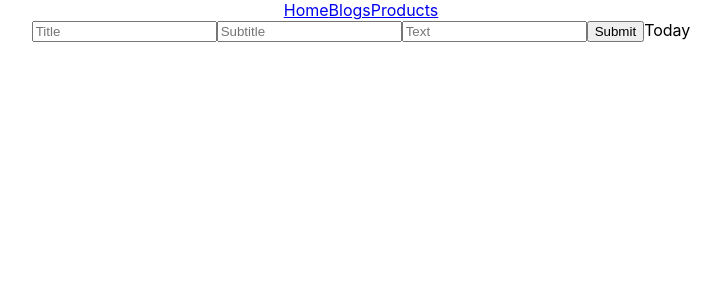
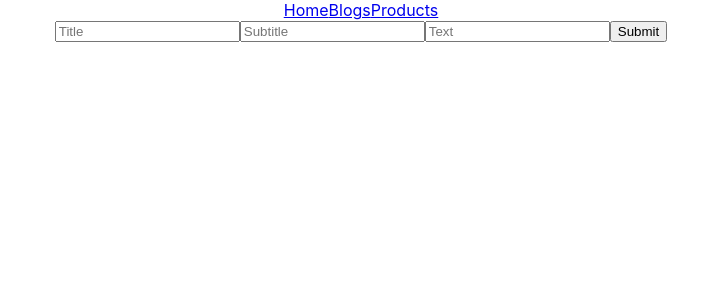
Before and after one commit to zcdicken/assignment7, a React (Create React App) app: page / in a window 1280 px wide. Shown: the top 300 px of the page, without its empty margins (279-1000 px from the left). Built offline with nearby package versions, Linux system fonts and the light colour scheme.

Commit message:
Add files via upload

```diff
--- a/src/Components/Home.js
+++ b/src/Components/Home.js
@@ -35,8 +35,6 @@ function Home() {
                 <input type="text" placeholder={"Subtitle"} name={"subTitle"} onChange={handleChange}></input>
                 <input type="text" placeholder={"Text"} name={"text"} onChange={handleChange}></input>
                 <button onClick={handleSubmit}>Submit</button>
-                {obj.title}
-                {title}
             </div>
         )
 }
```
